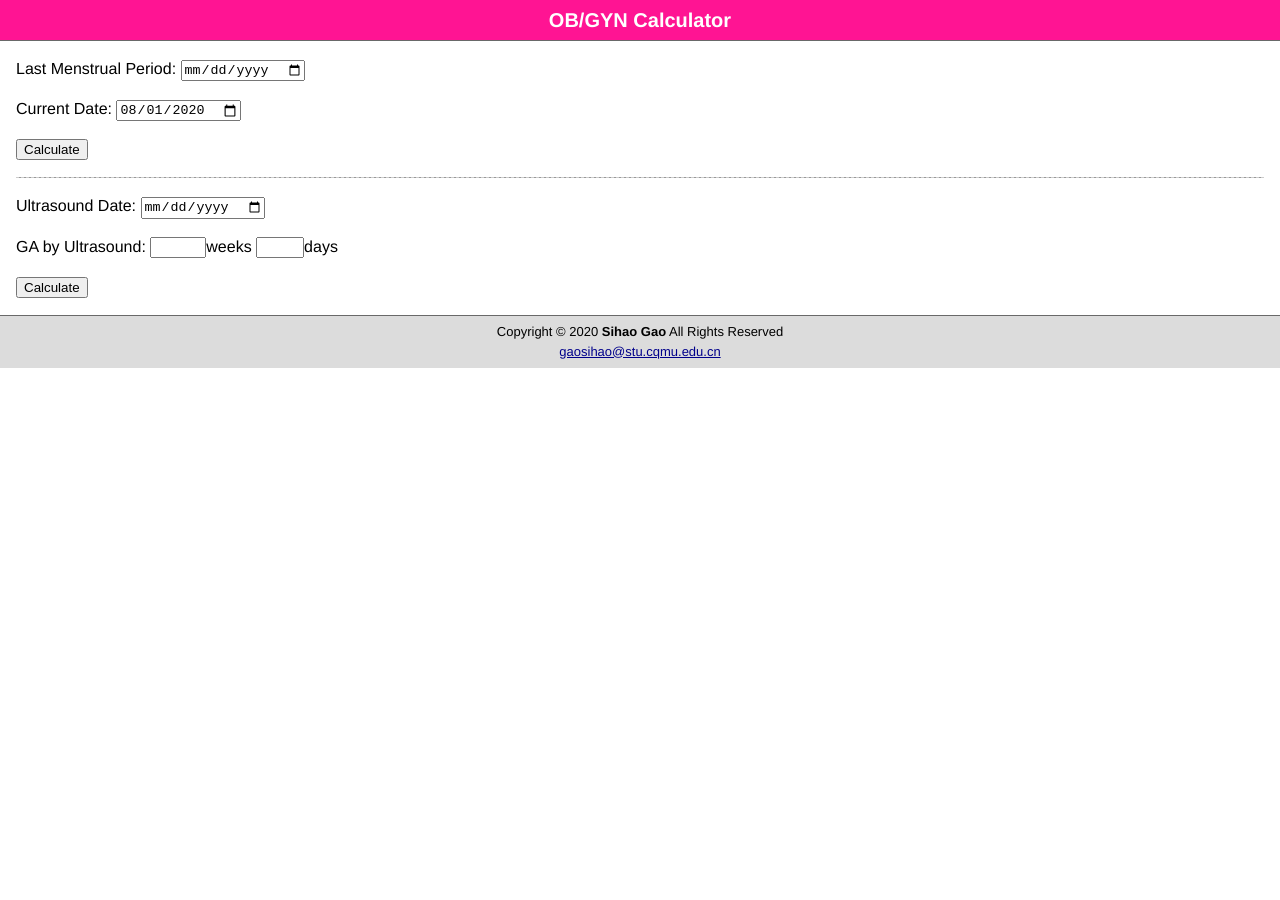
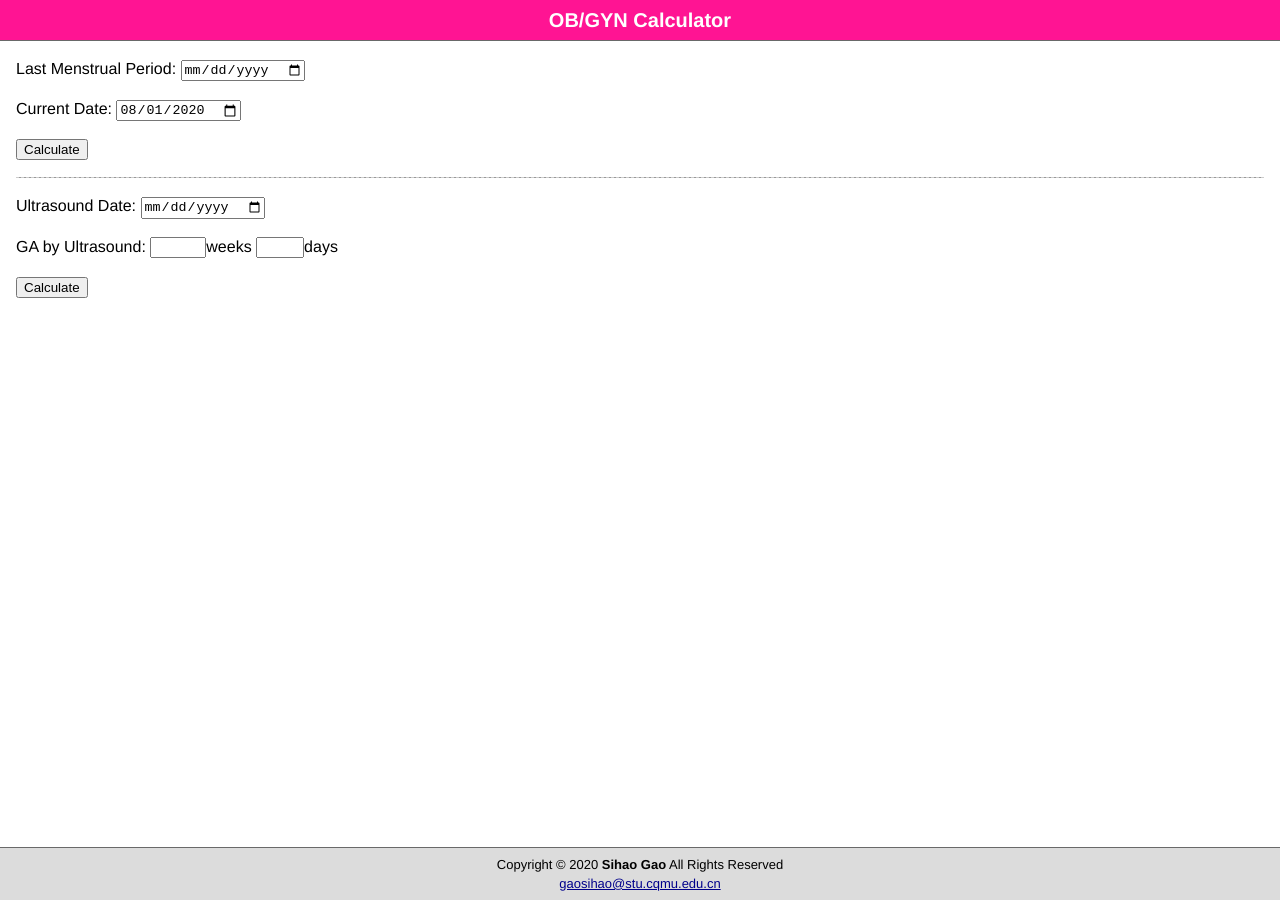
Before and after one commit to sgao24/sgao24.github.io, a Jekyll site: the page OBGYNCalculator.html, which Jekyll copies as it is, in a window 1280 px wide. Built offline with Jekyll 4.4.1, drawn with Linux system fonts in a browser that asks for light colours.

Commit message:
Update OBGYNCalculator.html
bottom fixed

```diff
--- a/OBGYNCalculator.html
+++ b/OBGYNCalculator.html
@@ -21,6 +21,9 @@
             padding-top: 0.5em;
             line-height: 150%;
             padding-bottom: 0.5em;
+            position: absolute;
+            bottom: 0px;
+            width: 100%;
         }
         .result{
             color: crimson;
```
